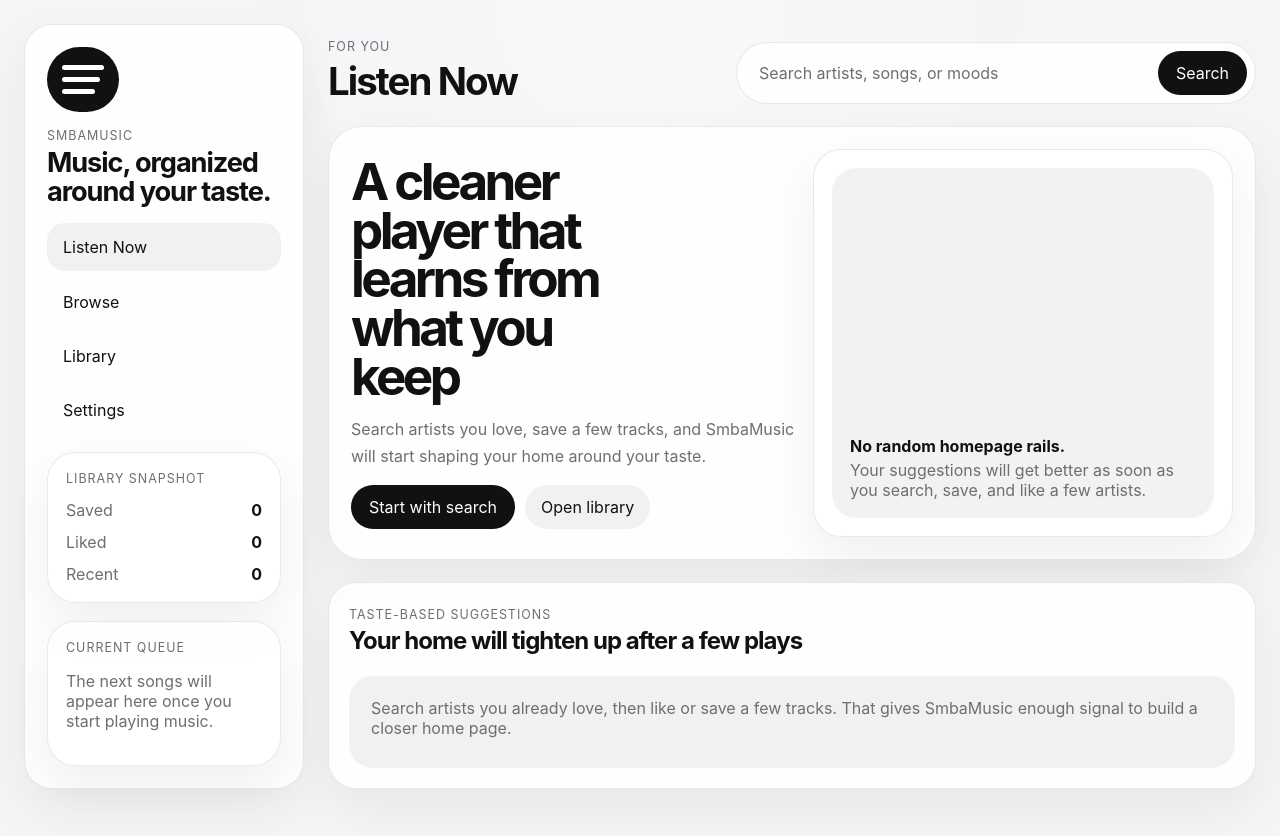
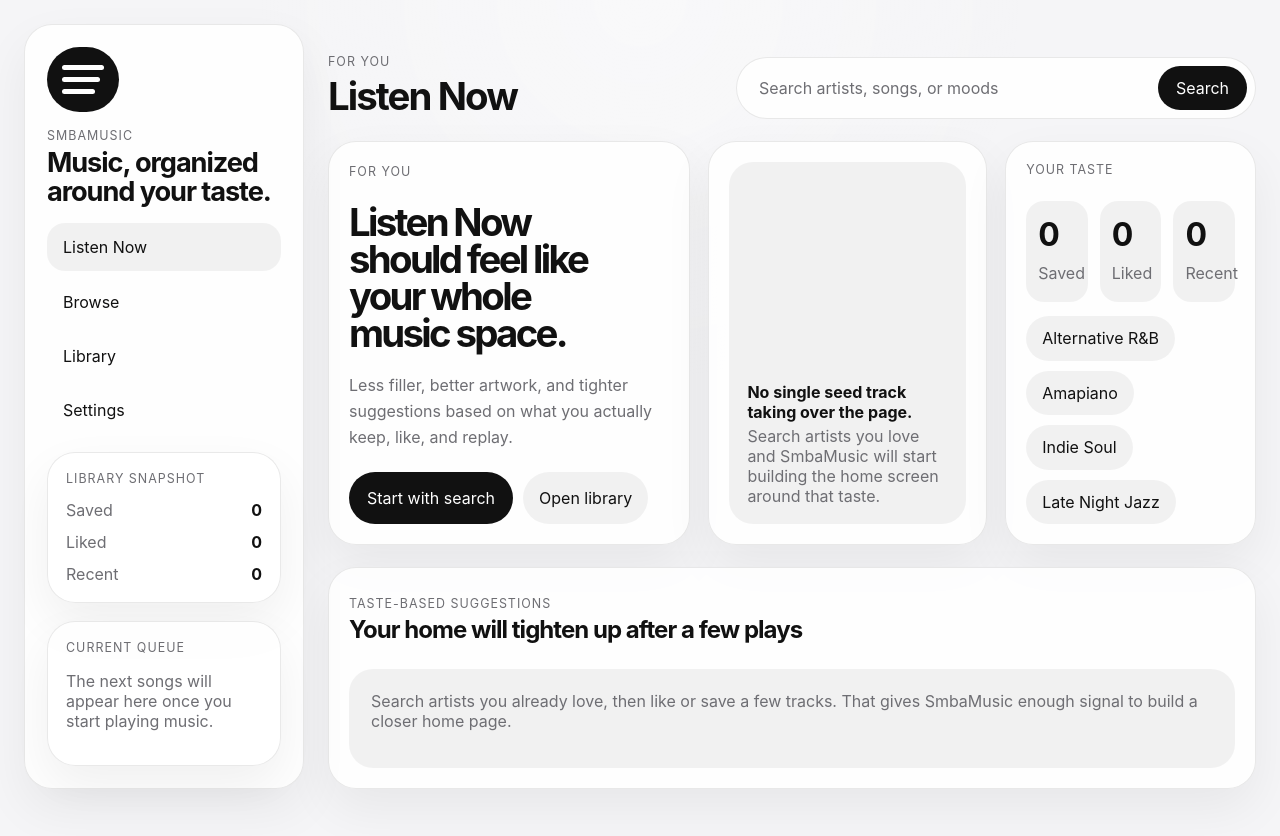
Before and after one commit to smba11/smbamusic, a Next.js app: page / in a window 1280 px wide. Shown: the top 836 px of the page. Built offline with nearby package versions, Linux system fonts and the light colour scheme.

Commit message:
Improve artwork quality and home UX

```diff
--- a/src/components/music-shell.module.css
+++ b/src/components/music-shell.module.css
@@ -283,6 +283,94 @@
 }
 
 .heroActions {
+  display: flex;
+  flex-wrap: wrap;
+  gap: 10px;
+}
+
+.overviewGrid {
+  display: grid;
+  grid-template-columns: 1.3fr 1fr 0.9fr;
+  gap: 18px;
+}
+
+.overviewCard {
+  display: grid;
+  gap: 14px;
+  padding: 20px;
+  border: 1px solid var(--line);
+  border-radius: 28px;
+  background: var(--surface);
+  box-shadow: var(--shadow-soft);
+}
+
+.overviewLead h3 {
+  margin: 0;
+  font-size: clamp(2.2rem, 3vw, 3.6rem);
+  line-height: 0.96;
+  letter-spacing: -0.07em;
+  max-width: 10ch;
+}
+
+.overviewLead p {
+  margin: 0;
+  max-width: 48ch;
+  color: var(--muted);
+  line-height: 1.6;
+}
+
+.continueCard {
+  display: grid;
+  gap: 14px;
+  border: 0;
+  padding: 0;
+  text-align: left;
+  color: var(--text);
+  background: transparent;
+  cursor: pointer;
+}
+
+.continueArt {
+  position: relative;
+  overflow: hidden;
+  aspect-ratio: 1.08 / 1;
+  border-radius: 22px;
+  background: var(--surface-alt);
+}
+
+.continueCopy {
+  display: grid;
+  gap: 4px;
+}
+
+.continueCopy span:last-child {
+  color: var(--muted);
+}
+
+.tasteStats {
+  display: grid;
+  grid-template-columns: repeat(3, minmax(0, 1fr));
+  gap: 12px;
+}
+
+.tasteStats div {
+  display: grid;
+  gap: 4px;
+  padding: 14px 12px;
+  border-radius: 18px;
+  background: var(--surface-strong);
+}
+
+.tasteStats strong {
+  font-size: 2rem;
+  letter-spacing: -0.06em;
+}
+
+.tasteStats span {
+  color: var(--muted);
+}
+
+.pourIdeas {
   display: flex;
   flex-wrap: wrap;
   gap: 10px;
@@ -667,6 +755,7 @@
     grid-template-columns: 240px minmax(0, 1fr);
   }
 
+  .overviewGrid,
   .cardRail,
   .libraryGrid,
   .optionGrid {
@@ -717,6 +806,7 @@
   }
 
   .hero,
+  .overviewGrid,
   .cardRail,
   .libraryGrid,
   .optionGrid {
--- a/src/components/music-shell.tsx
+++ b/src/components/music-shell.tsx
@@ -165,7 +165,7 @@ export function MusicShell() {
     () => queue.filter((track) => track.id !== currentVideo?.id),
     [currentVideo?.id, queue]
   );
-  const heroTrack = currentVideo ?? recentTracks[0] ?? savedTracks[0] ?? likedTracks[0] ?? null;
+  const leadTrack = currentVideo ?? recentTracks[0] ?? savedTracks[0] ?? likedTracks[0] ?? null;
 
   useEffect(() => {
     const script = document.getElementById("youtube-iframe-api");
@@ -608,32 +608,28 @@ export function MusicShell() {
 
           {activeSection === "Listen Now" ? (
             <>
-              <section className={styles.hero}>
-                <div className={styles.heroCopy}>
-                  <h3>
-                    {heroTrack
-                      ? `Built around ${extractArtist(heroTrack)}`
-                      : "A cleaner player that learns from what you keep"}
-                  </h3>
+              <section className={styles.overviewGrid}>
+                <div className={`${styles.overviewCard} ${styles.overviewLead}`}>
+                  <p className={styles.topLabel}>For You</p>
+                  <h3>Listen Now should feel like your whole music space.</h3>
                   <p>
-                    {heroTrack
-                      ? "Your home screen now leans on what you actually play, like, and save instead of repeating generic filler."
-                      : "Search artists you love, save a few tracks, and SmbaMusic will start shaping your home around your taste."}
+                    Less filler, better artwork, and tighter suggestions based on what
+                    you actually keep, like, and replay.
                   </p>
                   <div className={styles.heroActions}>
                     <button
                       type="button"
                       className={styles.primaryButton}
                       onClick={() => {
-                        if (heroTrack) {
-                          playTrack(heroTrack);
+                        if (leadTrack) {
+                          playTrack(leadTrack);
                           return;
                         }
 
                         setActiveSection("Browse");
                       }}
                     >
-                      {heroTrack ? "Play current lane" : "Start with search"}
+                      {leadTrack ? "Resume listening" : "Start with search"}
                     </button>
                     <button
                       type="button"
@@ -645,32 +641,69 @@ export function MusicShell() {
                   </div>
                 </div>
 
-                <div className={styles.heroCard}>
-                  {heroTrack ? (
-                    <>
-                      <div className={styles.heroArt}>
-                        <Image
-                          src={heroTrack.thumbnailUrl}
-                          alt={heroTrack.title}
-                          fill
-                          sizes="420px"
-                          className={styles.coverArt}
+                <div className={styles.overviewCard}>
+                  {leadTrack ? (
+                    <button
+                      type="button"
+                      className={styles.continueCard}
+                      onClick={() => playTrack(leadTrack)}
+                    >
+                      <div className={styles.continueArt}>
+                        <ArtworkImage
+                          src={leadTrack.thumbnailUrl}
+                          alt={leadTrack.title}
+                          sizes="(max-width: 900px) 100vw, 320px"
                         />
                       </div>
-                      <div className={styles.heroMeta}>
-                        <strong>{heroTrack.title}</strong>
-                        <span>{heroTrack.channelTitle}</span>
+                      <div className={styles.continueCopy}>
+                        <span className={styles.topLabel}>Continue Listening</span>
+                        <strong>{leadTrack.title}</strong>
+                        <span>{leadTrack.channelTitle}</span>
                       </div>
-                    </>
+                    </button>
                   ) : (
                     <div className={styles.onboardingCard}>
-                      <strong>No random homepage rails.</strong>
+                      <strong>No single seed track taking over the page.</strong>
                       <span>
-                        Your suggestions will get better as soon as you search, save,
-                        and like a few artists.
+                        Search artists you love and SmbaMusic will start building the
+                        home screen around that taste.
                       </span>
                     </div>
                   )}
+                </div>
+
+                <div className={styles.overviewCard}>
+                  <span className={styles.topLabel}>Your taste</span>
+                  <div className={styles.tasteStats}>
+                    <div>
+                      <strong>{savedTracks.length}</strong>
+                      <span>Saved</span>
+                    </div>
+                    <div>
+                      <strong>{likedTracks.length}</strong>
+                      <span>Liked</span>
+                    </div>
+                    <div>
+                      <strong>{recentTracks.length}</strong>
+                      <span>Recent</span>
+                    </div>
+                  </div>
+                  <div className={styles.pourIdeas}>
+                    {browseScenes.slice(0, 4).map((scene) => (
+                      <button
+                        key={scene}
+                        type="button"
+                        className={styles.sceneChip}
+                        onClick={() => {
+                          setQuery(scene);
+                          void runSearch(scene);
+                          setActiveSection("Browse");
+                        }}
+                      >
+                        {scene}
+                      </button>
+                    ))}
+                  </div>
                 </div>
               </section>
 
@@ -704,12 +737,10 @@ export function MusicShell() {
                             onClick={() => playTrack(track)}
                           >
                             <div className={styles.mediaArt}>
-                              <Image
+                              <ArtworkImage
                                 src={track.thumbnailUrl}
                                 alt={track.title}
-                                fill
-                                sizes="220px"
-                                className={styles.coverArt}
+                                sizes="(max-width: 900px) 100vw, 360px"
                               />
                             </div>
                             <div className={styles.mediaMeta}>
@@ -977,12 +1008,10 @@ export function MusicShell() {
               onClick={() => playTrack(currentVideo, { autoplay: true, addToQueue: false })}
             >
               <div className={styles.playerCover}>
-                <Image
+                <ArtworkImage
                   src={currentVideo.thumbnailUrl}
                   alt={currentVideo.title}
-                  fill
                   sizes="72px"
-                  className={styles.coverArt}
                 />
               </div>
             </button>
@@ -1052,12 +1081,10 @@ export function MusicShell() {
                     onClick={() => playTrack(track, { autoplay: true, addToQueue: false })}
                   >
                     <div className={styles.upNextThumb}>
-                      <Image
+                      <ArtworkImage
                         src={track.thumbnailUrl}
                         alt={track.title}
-                        fill
                         sizes="96px"
-                        className={styles.coverArt}
                       />
                     </div>
                     <div className={styles.upNextCopy}>
@@ -1076,6 +1103,26 @@ export function MusicShell() {
         </section>
       ) : null}
     </main>
+  );
+}
+
+type ArtworkImageProps = {
+  src: string;
+  alt: string;
+  sizes: string;
+};
+
+function ArtworkImage({ src, alt, sizes }: ArtworkImageProps) {
+  return (
+    <Image
+      src={src}
+      alt={alt}
+      fill
+      sizes={sizes}
+      quality={100}
+      unoptimized
+      className={styles.coverArt}
+    />
   );
 }
 
@@ -1102,12 +1149,10 @@ function TrackRow({
     <article className={styles.trackRow}>
       <button type="button" className={styles.trackMain} onClick={onPlay}>
         <div className={styles.trackThumb}>
-          <Image
+          <ArtworkImage
             src={track.thumbnailUrl}
             alt={track.title}
-            fill
-            sizes="96px"
-            className={styles.coverArt}
+            sizes="(max-width: 900px) 100vw, 160px"
           />
         </div>
         <div className={styles.trackCopy}>
--- a/src/lib/youtube.ts
+++ b/src/lib/youtube.ts
@@ -18,6 +18,17 @@ type YouTubeSearchResponse = {
     };
   }>;
 };
+
+function getThumbnailUrl(videoId: string, fallback?: string) {
+  const candidates = [
+    `https://i.ytimg.com/vi/${videoId}/hq720.jpg`,
+    `https://i.ytimg.com/vi/${videoId}/sddefault.jpg`,
+    `https://i.ytimg.com/vi/${videoId}/hqdefault.jpg`,
+    fallback ?? ""
+  ];
+
+  return candidates.find(Boolean) ?? "";
+}
 
 export async function searchYouTubeVideos(query: string): Promise<VideoItem[]> {
   const apiKey = process.env.YOUTUBE_API_KEY;
@@ -62,11 +73,12 @@ export async function searchYouTubeVideos(query: string): Promise<VideoItem[]> {
           title: snippet.title,
           channelTitle: snippet.channelTitle ?? "Unknown channel",
           description: snippet.description ?? "",
-        thumbnailUrl:
+          thumbnailUrl: getThumbnailUrl(
+            videoId,
             snippet.thumbnails?.high?.url ??
               snippet.thumbnails?.medium?.url ??
-          snippet.thumbnails?.default?.url ??
-          "",
+              snippet.thumbnails?.default?.url
+          ),
           publishedAt: snippet.publishedAt ?? ""
         } satisfies VideoItem;
     })
```
Lines whose indentation alone changed are shown as unchanged.
